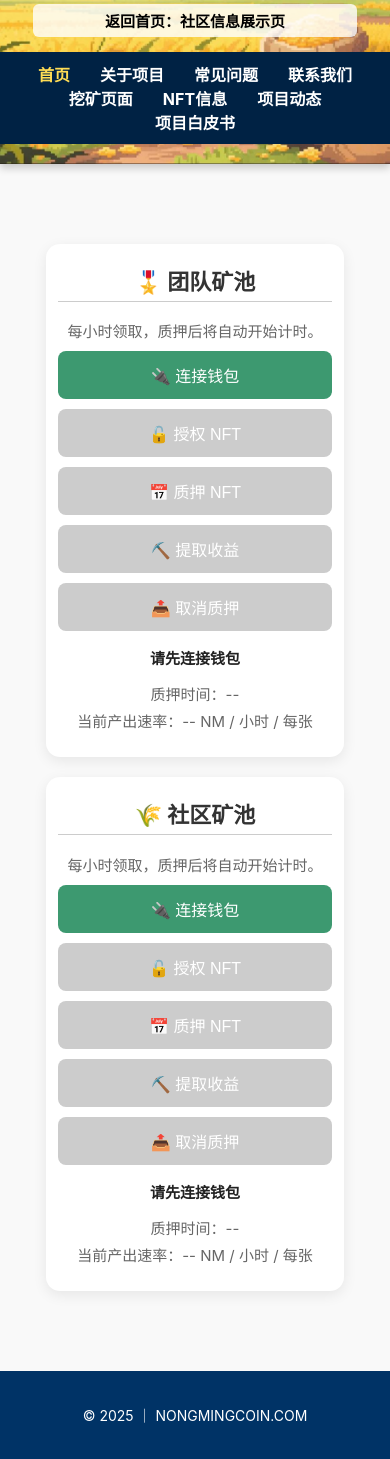
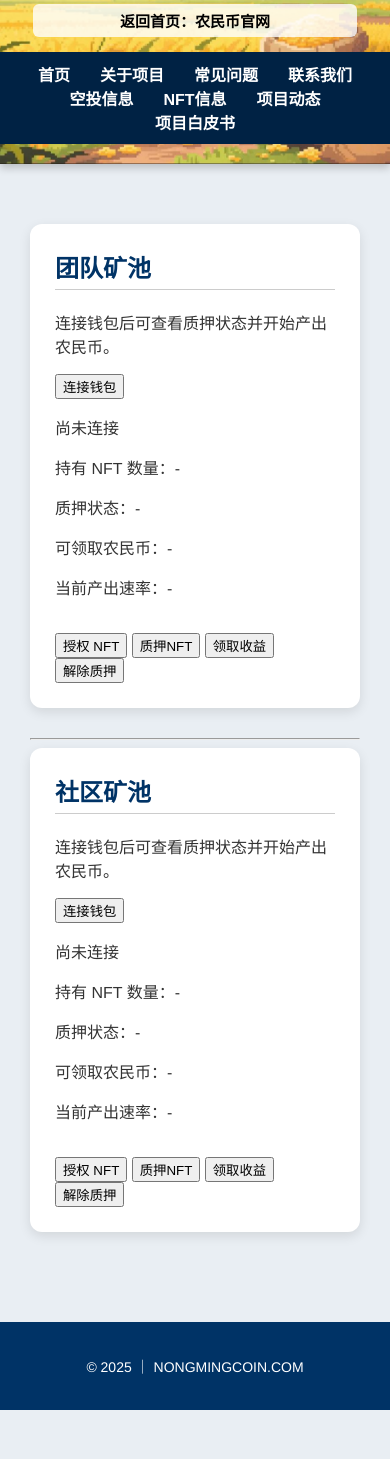
Before and after one commit to laonongming1/NONGMINGCOIN-V1.0, a plain HTML site: page KONGTOUXINXI.html in a window 390 px wide. Shown: the part 116-1575 px from the top of the page. After the commit the page ends 1526 px from the top, so only its background shows below. Drawn offline with nearby package versions, Linux system fonts and the light colour scheme.

Commit message:
NONGMINGCOIN.COM V1.53
取消了UI 太复杂引发的问题

```diff
--- a/KONGTOUXINXI.html
+++ b/KONGTOUXINXI.html
@@ -3,106 +3,24 @@
 <head>
   <meta charset="UTF-8">
   <title>农民币挖矿 - Nongmingcoin Miner</title>
-  <meta name="viewport" content="width=device-width, initial-scale=1.0">
   <link rel="stylesheet" href="style.css">
   <link rel="icon" type="image/png" href="images/nongmingcoin-logo.png">
-  <script src="https://cdn.jsdelivr.net/npm/ethers@6.6.2/dist/ethers.umd.min.js"></script>
-  <style>
-    body {
-      font-family: -apple-system, BlinkMacSystemFont, "Segoe UI", Roboto, "Helvetica Neue", sans-serif;
-      background-color: #f9f9f9;
-      margin: 0;
-      padding: 0;
-    }
-
-    .staking-box {
-      background: white;
-      border-radius: 14px;
-      box-shadow: 0 4px 14px rgba(0, 0, 0, 0.08);
-      padding: 30px 20px;
-      margin: 40px auto;
-      max-width: 800px;
-      text-align: center;
-    }
-
-    .staking-box h2 {
-      margin-top: 0;
-      font-size: 22px;
-      color: #333;
-    }
-
-    .info {
-      font-size: 15px;
-      color: #666;
-      margin: 6px 0;
-    }
-
-    button {
-      margin: 10px 8px;
-      padding: 12px 24px;
-      font-size: 16px;
-      border: none;
-      border-radius: 8px;
-      cursor: pointer;
-      background-color: #3d9970;
-      color: white;
-      transition: all 0.3s ease;
-    }
-
-    button:hover:not(:disabled) {
-      background-color: #2e7d58;
-      transform: translateY(-1px);
-    }
-
-    button:disabled {
-      background-color: #ccc;
-      cursor: not-allowed;
-    }
-
-    #status, #status2 {
-      margin-top: 16px;
-      font-weight: bold;
-      font-size: 15px;
-      color: #222;
-    }
-
-    a {
-      color: #3d9970;
-      text-decoration: none;
-    }
-
-    a:hover {
-      text-decoration: underline;
-    }
-
-    @media (max-width: 600px) {
-      button {
-        display: block;
-        width: 100%;
-        margin: 10px 0;
-      }
-
-      .staking-box {
-        margin: 20px 16px;
-        padding: 20px 12px;
-      }
-    }
-  </style>
+  <script src="https://cdn.jsdelivr.net/npm/ethers@5.7.2/dist/ethers.umd.min.js"></script>
 </head>
 <body>
   <header class="site-header">
     <div class="banner-overlay">
       <h1 class="shouyedingbu1">农民币 · 挖矿入口</h1>
       <h2 class="shouyedingbu2">每小时产币，每10%减半，完全去中心化</h2>
-    <p class="shouyedingbu3">返回首页：<a href="index.html">社区信息展示页</a></p>
+      <p class="shouyedingbu3">返回首页：<a href="index.html">农民币官网</a></p>
     </div>
     <nav class="nav-bar">
       <ul>
-        <li><a href="index.html" class="active">首页</a></li>
+        <li><a href="index.html">首页</a></li>
         <li><a href="about.html">关于项目</a></li>
         <li><a href="faq.html">常见问题</a></li>
         <li><a href="contact.html">联系我们</a></li>
-        <li><a href="KONGTOUXINXI.html">挖矿页面</a></li>
+        <li><a href="KONGTOUXINXI.html">空投信息</a></li>
         <li><a href="BUYNFT.html">NFT信息</a></li>
         <li><a href="XIANGMUDONGTAI.html">项目动态</a></li>
         <li><a href="whitepaper.html">项目白皮书</a></li>
@@ -111,31 +29,37 @@
   </header>
 
   <main class="main-content">
-  <div class="staking-box">
-    <h2>🎖️ 团队矿池</h2>
-    <p class="info">每小时领取，质押后将自动开始计时。</p>
-    <button id="connectTeam">🔌 连接钱包</button>
-    <button id="approveTeam" disabled>🔓 授权 NFT</button>
-    <button id="stakeTeam" disabled>📅 质押 NFT</button>
-    <button id="claimTeam" disabled>⛏️ 提取收益</button>
-    <button id="unstakeTeam" disabled>📤 取消质押</button>
-    <p id="status">请先连接钱包</p>
-    <p class="info">质押时间：<span id="stakeTime">--</span></p>
-    <p class="info">当前产出速率：<span id="rate">--</span> NM / 小时 / 每张</p>
-  </div>
-
-  <div class="staking-box">
-    <h2>🌾 社区矿池</h2>
-    <p class="info">每小时领取，质押后将自动开始计时。</p>
-    <button id="connectCommunity">🔌 连接钱包</button>
-    <button id="approveCommunity" disabled>🔓 授权 NFT</button>
-    <button id="stakeCommunity" disabled>📅 质押 NFT</button>
-    <button id="claimCommunity" disabled>⛏️ 提取收益</button>
-    <button id="unstakeCommunity" disabled>📤 取消质押</button>
-    <p id="status2">请先连接钱包</p>
-    <p class="info">质押时间：<span id="stakeTime2">--</span></p>
-    <p class="info">当前产出速率：<span id="rate2">--</span> NM / 小时 / 每张</p>
-  </div>
+    <section>
+      <h2>团队矿池</h2>
+      <p>连接钱包后可查看质押状态并开始产出农民币。</p>
+      <button onclick="connectWallet('team')">连接钱包</button>
+      <p id="walletAddress_team">尚未连接</p>
+      <p id="nftCount_team">持有 NFT 数量：-</p>
+      <p id="isStaking_team">质押状态：-</p>
+      <p id="pendingReward_team">可领取农民币：-</p>
+      <p id="currentRate_team">当前产出速率：-</p>
+      <br>
+      <button onclick="approveNFT('team')">授权 NFT</button>
+      <button onclick="stake('team')">质押NFT</button>
+      <button onclick="claim('team')">领取收益</button>
+      <button onclick="unstake('team')">解除质押</button>
+    </section>
+    <hr>
+    <section>
+      <h2>社区矿池</h2>
+      <p>连接钱包后可查看质押状态并开始产出农民币。</p>
+      <button onclick="connectWallet('community')">连接钱包</button>
+      <p id="walletAddress_community">尚未连接</p>
+      <p id="nftCount_community">持有 NFT 数量：-</p>
+      <p id="isStaking_community">质押状态：-</p>
+      <p id="pendingReward_community">可领取农民币：-</p>
+      <p id="currentRate_community">当前产出速率：-</p>
+      <br>
+      <button onclick="approveNFT('community')">授权 NFT</button>
+      <button onclick="stake('community')">质押NFT</button>
+      <button onclick="claim('community')">领取收益</button>
+      <button onclick="unstake('community')">解除质押</button>
+    </section>
   </main>
 
   <footer class="site-footer">
@@ -143,100 +67,107 @@
   </footer>
 
 <script>
-  const TEAM_POOL = "0xa99bA9b45991D34bDbe0606D1D86B0229444bB16";
-  const COMMUNITY_POOL = "0x4a7AacFe662d8314E0D885B30AE42D04C1960579";
-  const TEAM_NFT = "0xBB91925dafA50E91C8aD1416B5c452F9b156EF73";
-  const COMMUNITY_NFT = "0x1f09E222fb8F81c6D41415822a63C9C4Ef448dcF";
-
-  const STAKING_ABI = [
-    "function stake() public",
-    "function claim() public",
-    "function unstake() public",
-    "function lastClaim(address) view returns (uint256)",
-    "function getCurrentRate() public view returns (uint256)"
-  ];
-  const NFT_ABI = [
-    "function isApprovedForAll(address owner, address operator) view returns (bool)",
-    "function setApprovalForAll(address operator, bool approved)"
-  ];
-
-  async function setup(pool, nft, connectBtnId, approveBtnId, stakeBtnId, claimBtnId, unstakeBtnId, statusId, timeId, rateId) {
-    const provider = new ethers.BrowserProvider(window.ethereum);
-    await provider.send("eth_requestAccounts", []);
-    const signer = await provider.getSigner();
-    const address = await signer.getAddress();
-
-    const staking = new ethers.Contract(pool, STAKING_ABI, signer);
-    const nftContract = new ethers.Contract(nft, NFT_ABI, signer);
-
-    document.getElementById(statusId).textContent = `✅ 钱包已连接：${address.slice(0, 6)}...${address.slice(-4)}`;
-
-    const approveBtn = document.getElementById(approveBtnId);
-    const stakeBtn = document.getElementById(stakeBtnId);
-    const claimBtn = document.getElementById(claimBtnId);
-    const unstakeBtn = document.getElementById(unstakeBtnId);
-
-    const approved = await nftContract.isApprovedForAll(address, pool);
-    if (!approved) {
-      approveBtn.disabled = false;
-      approveBtn.onclick = async () => {
-        const tx = await nftContract.setApprovalForAll(pool, true);
-        await tx.wait();
-        approveBtn.disabled = true;
-        stakeBtn.disabled = false;
-      };
-    } else {
-      stakeBtn.disabled = false;
-    }
-
-    stakeBtn.onclick = async () => {
-      try {
-        const tx = await staking.stake();
-        await tx.wait();
-        document.getElementById(statusId).textContent = "✅ 成功质押！";
-        updateStatus();
-      } catch (e) {
-        document.getElementById(statusId).textContent = "❌ 质押失败: " + (e.message || e.reason);
+const CONFIG = {
+  team: {
+    pool: "0xa99bA9b45991D34bDbe0606D1D86B0229444bB16",
+    nft: "0xBB91925dafA50E91C8aD1416B5c452F9b156EF73"
+  },
+  community: {
+    pool: "0x4a7AacFe662d8314E0D885B30AE42D04C1960579",
+    nft: "0x1f09E222fb8F81c6D41415822a63C9C4Ef448dcF"
   }
 };
 
-    claimBtn.disabled = false;
-    claimBtn.onclick = async () => {
-      const tx = await staking.claim();
-      await tx.wait();
-      document.getElementById(statusId).textContent = "✅ 已领取收益";
-    };
+let provider, signer, userAddress;
+const poolABI = [
+  "function stake() external",
+  "function claim() public",
+  "function unstake() external",
+  "function getPendingReward(address user) external view returns (uint256)",
+  "function getCurrentRate() public view returns (uint256)",
+  "function stakes(address user) external view returns (uint256,uint256,uint256,bool)"
+];
 
-    unstakeBtn.disabled = false;
-    unstakeBtn.onclick = async () => {
-      const tx = await staking.unstake();
-      await tx.wait();
-      document.getElementById(statusId).textContent = "✅ 已取消质押";
-    };
+const nftABI = [
+  "function balanceOf(address account, uint256 id) external view returns (uint256)",
+  "function setApprovalForAll(address operator, bool approved) external",
+  "function isApprovedForAll(address owner, address operator) external view returns (bool)"
+];
 
-    async function updateStatus() {
+async function connectWallet(poolType) {
+  if (!window.ethereum) return alert("请安装 MetaMask");
+  provider = new ethers.providers.Web3Provider(window.ethereum);
+  await provider.send("eth_requestAccounts", []);
+  signer = provider.getSigner();
+  userAddress = await signer.getAddress();
+  document.getElementById(`walletAddress_${poolType}`).textContent = `当前地址：${userAddress}`;
+  updateInfo(poolType);
+}
+
+async function updateInfo(poolType) {
   try {
-        const ts = await staking.lastClaim(address);
-        const rate = await staking.getCurrentRate();
-        document.getElementById(timeId).textContent = new Date(Number(ts) * 1000).toLocaleString();
-        document.getElementById(rateId).textContent = ethers.utils.formatEther(rate);
-      } catch (e) {
-        document.getElementById(rateId).textContent = "读取失败";
-        document.getElementById(timeId).textContent = "读取失败";
+    const pool = new ethers.Contract(CONFIG[poolType].pool, poolABI, signer);
+    const nft = new ethers.Contract(CONFIG[poolType].nft, nftABI, signer);
+    const count = await nft.balanceOf(userAddress, 1);
+    const stake = await pool.stakes(userAddress);
+    const pending = await pool.getPendingReward(userAddress);
+    const rate = await pool.getCurrentRate();
+
+    document.getElementById(`nftCount_${poolType}`).textContent = `持有 NFT 数量：${count}`;
+    document.getElementById(`isStaking_${poolType}`).textContent = `质押状态：${stake[3] ? "已质押" : "未质押"}`;
+    document.getElementById(`pendingReward_${poolType}`).textContent = `可领取农民币：${ethers.utils.formatEther(pending)} NM`;
+    document.getElementById(`currentRate_${poolType}`).textContent = `当前产出速率：${ethers.utils.formatEther(rate)} NM / 小时 / 每张NFT`;
+  } catch (err) {
+    console.error("更新信息失败：", err);
   }
 }
 
-    updateStatus();
-    setInterval(updateStatus, 60000);
+async function approveNFT(poolType) {
+  try {
+    const nft = new ethers.Contract(CONFIG[poolType].nft, nftABI, signer);
+    const tx = await nft.setApprovalForAll(CONFIG[poolType].pool, true);
+    await tx.wait();
+    alert("✅ 授权成功！");
+  } catch (err) {
+    alert("❌ 授权失败：" + (err.reason || err.message));
+  }
 }
 
-  document.getElementById("connectTeam").onclick = () => {
-    setup(TEAM_POOL, TEAM_NFT, "connectTeam", "approveTeam", "stakeTeam", "claimTeam", "unstakeTeam", "status", "stakeTime", "rate");
-  };
+async function stake(poolType) {
+  try {
+    const pool = new ethers.Contract(CONFIG[poolType].pool, poolABI, signer);
+    const tx = await pool.stake({ gasLimit: 300000 });
+    await tx.wait();
+    alert("✅ 质押成功！");
+    updateInfo(poolType);
+  } catch (err) {
+    alert("❌ 质押失败：" + (err.reason || err.message));
+  }
+}
 
-  document.getElementById("connectCommunity").onclick = () => {
-    setup(COMMUNITY_POOL, COMMUNITY_NFT, "connectCommunity", "approveCommunity", "stakeCommunity", "claimCommunity", "unstakeCommunity", "status2", "stakeTime2", "rate2");
-  };
+async function claim(poolType) {
+  try {
+    const pool = new ethers.Contract(CONFIG[poolType].pool, poolABI, signer);
+    const tx = await pool.claim({ gasLimit: 200000 });
+    await tx.wait();
+    alert("✅ 领取成功！");
+    updateInfo(poolType);
+  } catch (err) {
+    alert("❌ 提取失败：" + (err.reason || err.message));
+  }
+}
+
+async function unstake(poolType) {
+  try {
+    const pool = new ethers.Contract(CONFIG[poolType].pool, poolABI, signer);
+    const tx = await pool.unstake({ gasLimit: 300000 });
+    await tx.wait();
+    alert("✅ 成功解除质押！");
+    updateInfo(poolType);
+  } catch (err) {
+    alert("❌ 解除质押失败：" + (err.reason || err.message));
+  }
+}
 </script>
 </body>
 </html>
```
Lines whose indentation alone changed are shown as unchanged.
